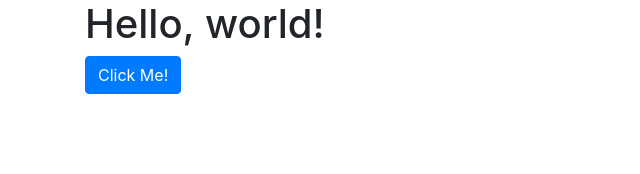
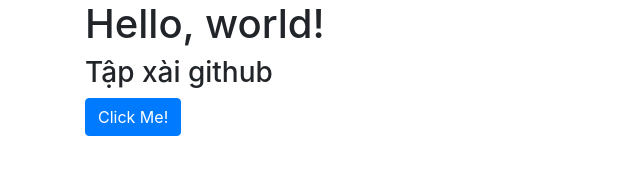
Before and after one commit to hoangdung24/Apps-Sciprt-JSON, a plain HTML site: page index.html in a window 1280 px wide. Shown: the whole page, without its empty margins (0-640 px from the left). Drawn offline with nearby package versions, Linux system fonts and the light colour scheme.

Commit message:
first commit

```diff
--- a/index.html
+++ b/index.html
@@ -13,6 +13,7 @@
   <body>
     <div class="container">
         <h1>Hello, world!</h1>
+        <h3>Tập xài github</h3>
         <div id="app">
             <button class="btn btn-primary" id="btn">
                 Click Me!
```
